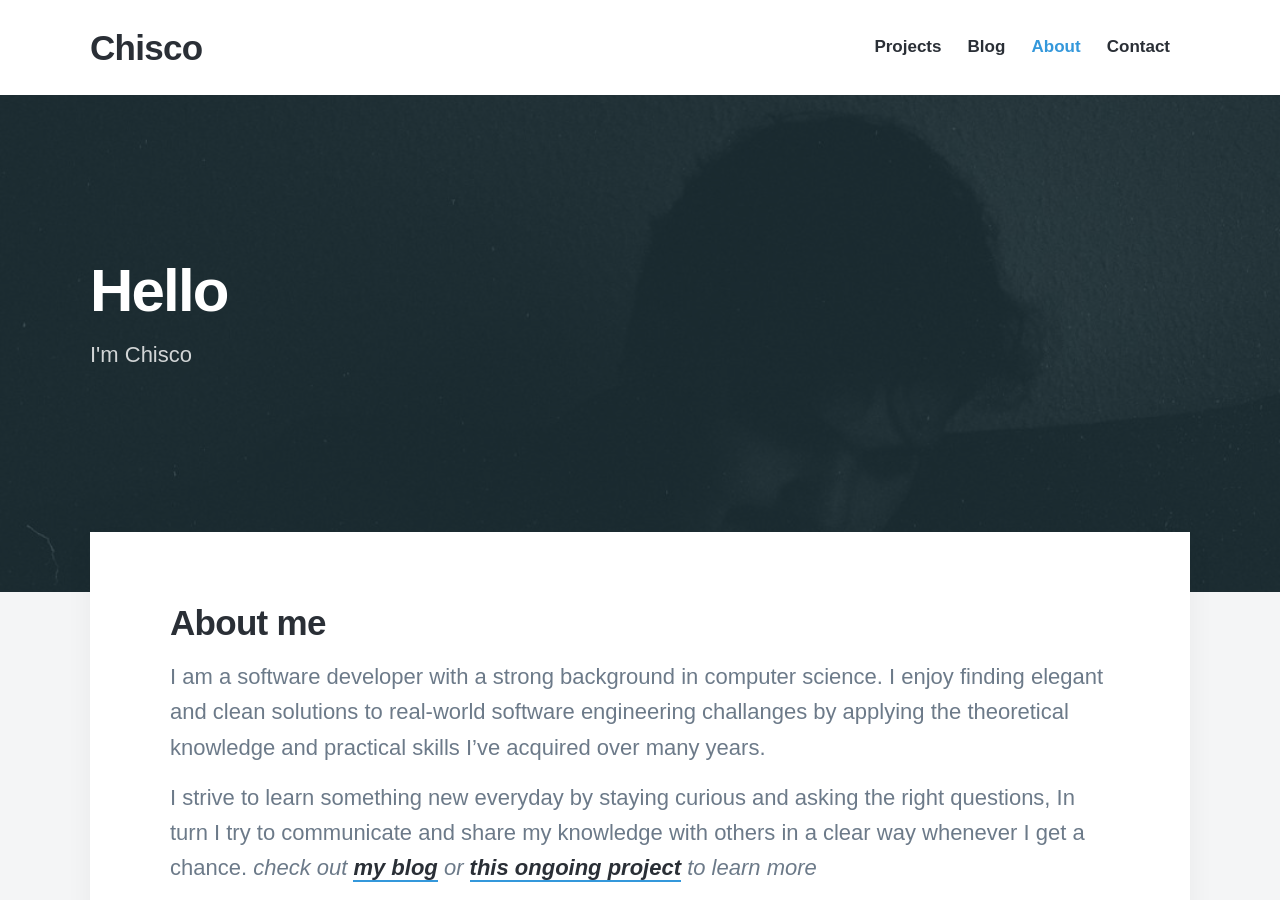
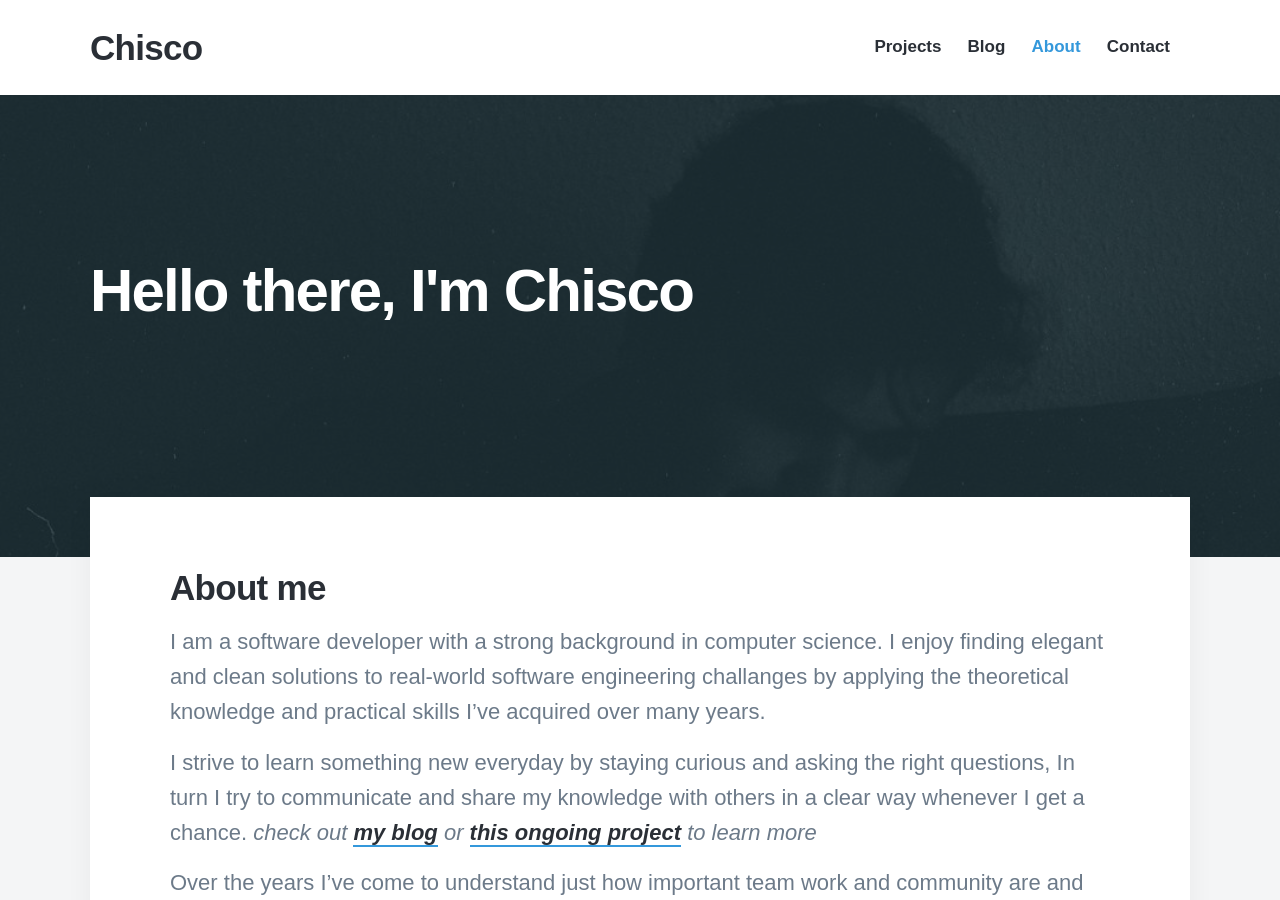
Before and after one commit to therealchisco/therealchisco.github.io, a Jekyll site: the page built from _pages/about.md, in a window 1280 px wide and 900 px high. Built offline with Jekyll 4.4.1, drawn with Linux system fonts in a browser that asks for light colours; nearby versions of some CDN libraries; some web fonts are replaced.

Commit message:
Adding CV.pdf

```diff
--- a/_pages/about.md
+++ b/_pages/about.md
@@ -1,6 +1,5 @@
 ---
-title: Hello
-subtitle: I'm Chisco
+title: Hello there, I'm Chisco
 featured_image: /images/demo/me.jpg
 ---
 
@@ -35,4 +34,4 @@ Over the years I've come to understand just how important team work and communit
 
 ### Feel free to download my CV for more information
 
-<a href="../docs/ChiscoCV.pdf" class="button button--large">Get My CV</a>
+<a href="ChiscoCV.pdf" class="button button--large">Get My CV</a>
```
Also changed, not shown: 3 other files.
